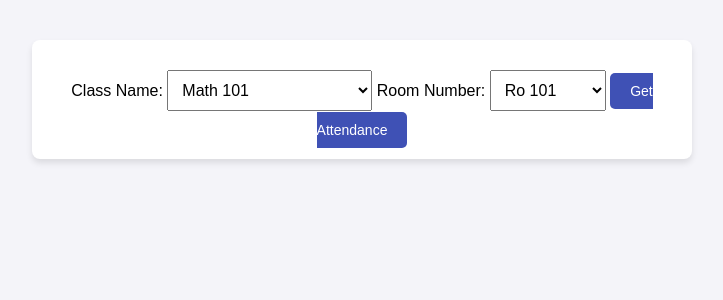
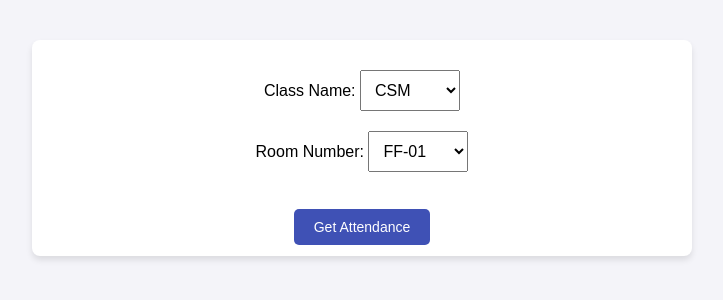
Before and after one commit to YogeswaraRao-07/final_project, a Flask app: template user/templates/select_class.html in a window 1280 px wide. Shown: the part 128-428 px from the top of the page, without its empty margins (278-1001 px from the left). Run offline with Flask 3, Linux system fonts and the light colour scheme; the template is opened without the code that fills it, so the values that code supplies are empty.

Commit message:
Your description of the changes

```diff
--- a/admin/static/css/admin.css
+++ b/admin/static/css/admin.css
@@ -51,6 +51,7 @@ button {
     background-color: #3f51b5;
     color: white;
     border: none;
+    width: 200px;
     padding: 15px 30px;
     margin: 10px 0;
     border-radius: 5px;
--- a/app.py
+++ b/app.py
@@ -10,10 +10,10 @@ def index():
 @app.route('/admin')
 def admin():
     # Renders the admin.html page (admin panel)
-    return render_template('admin/admin.html')
+    return render_template('/final_project/admin/templates/admin.html')
 
 def select_class():
-    return render_template('class_management/select_class.html')
+    return render_template('/final_project/user/templates/select_class.html')
 
 @app.route('/get_attendance', methods=['POST'])
 def get_attendance():
--- a/static/css/styles.css
+++ b/static/css/styles.css
@@ -28,7 +28,7 @@ header h1 {
     border-radius: 8px;
     box-shadow: 0 4px 8px rgba(0, 0, 0, 0.2);
     margin: 20px;
-    padding: 20px;
+    padding: 40px;
     text-align: center;
     width: 250px;
     transition: transform 0.3s ease, box-shadow 0.3s ease;
--- a/templates/index.html
+++ b/templates/index.html
@@ -16,13 +16,13 @@
         <div class="card">
             <h2>Admin</h2>
             <p>Manage the system, users, and attendance records.</p>
-            <a href="/admin/templates/admin.html">Go to Admin Panel</a>
+            <a href="/final_project/admin/templates/admin.html">Go to Admin Panel</a>
         </div>
         <!-- User Section -->
         <div class="card">
             <h2>User</h2>
             <p>Access your account and view attendance data.</p>
-            <a href="/user/templates/select_class.html">Go to User Panel</a>
+            <a href="/final_project/user/templates/select_class.html">Go to User Panel</a>
         </div>
         <!-- Student Section -->
         <div class="card">
--- a/user/static/css/class.css
+++ b/user/static/css/class.css
@@ -31,6 +31,7 @@ select {
     padding: 10px;
     margin: 10px 0;
     font-size: 1rem;
+    width: 100px;
 }
 
 button {
--- a/user/templates/select_class.html
+++ b/user/templates/select_class.html
@@ -14,20 +14,31 @@
     <main>
         <section>
             <form action="/get_attendance" method="POST">
+                <div class="item1">
                     <label for="class_name">Class Name:</label>
                     <select name="class_name" id="class_name">
-                    <option value="math101">Math 101</option>
-                    <option value="eng102">English 102</option>
-                    <option value="cs103">Computer Science 103</option>
+                        <option value="csm">CSM</option>
+                        <option value="cse">CSE</option>
+                        <option value="csd">CSD</option>
+                        <option value="ece">ECE</option>
+                        <option value="eee">EEE</option>
                     </select>
-
+                </div>
+                <div class="item2">
                     <label for="room_number">Room Number:</label>
                     <select name="room_number" id="room_number">
-                    <option value="101">Ro 101</option>
-                    <option value="102">Room 102</option>
-                    <option value="103">Room 103</option>
+                        <option value="ff-01">FF-01</option>
+                        <option value="ff-02">FF-02</option>
+                        <option value="ff-03">FF-03</option>
+                        <option value="ff-04">FF-04</option>
+                        <option value="sf-01">SF-01</option>
+                        <option value="sf-02">SF-02</option>
+                        <option value="sf-03">SF-03</option>
+                        <option value="sf-04">SF-04</option>
                     </select>
-
+                </div>
+                <br />
+                <br />
                 <a href="get_attendance.html">Get Attendance</a>
             </form>
         </section>
```
Lines whose indentation alone changed are shown as unchanged.
